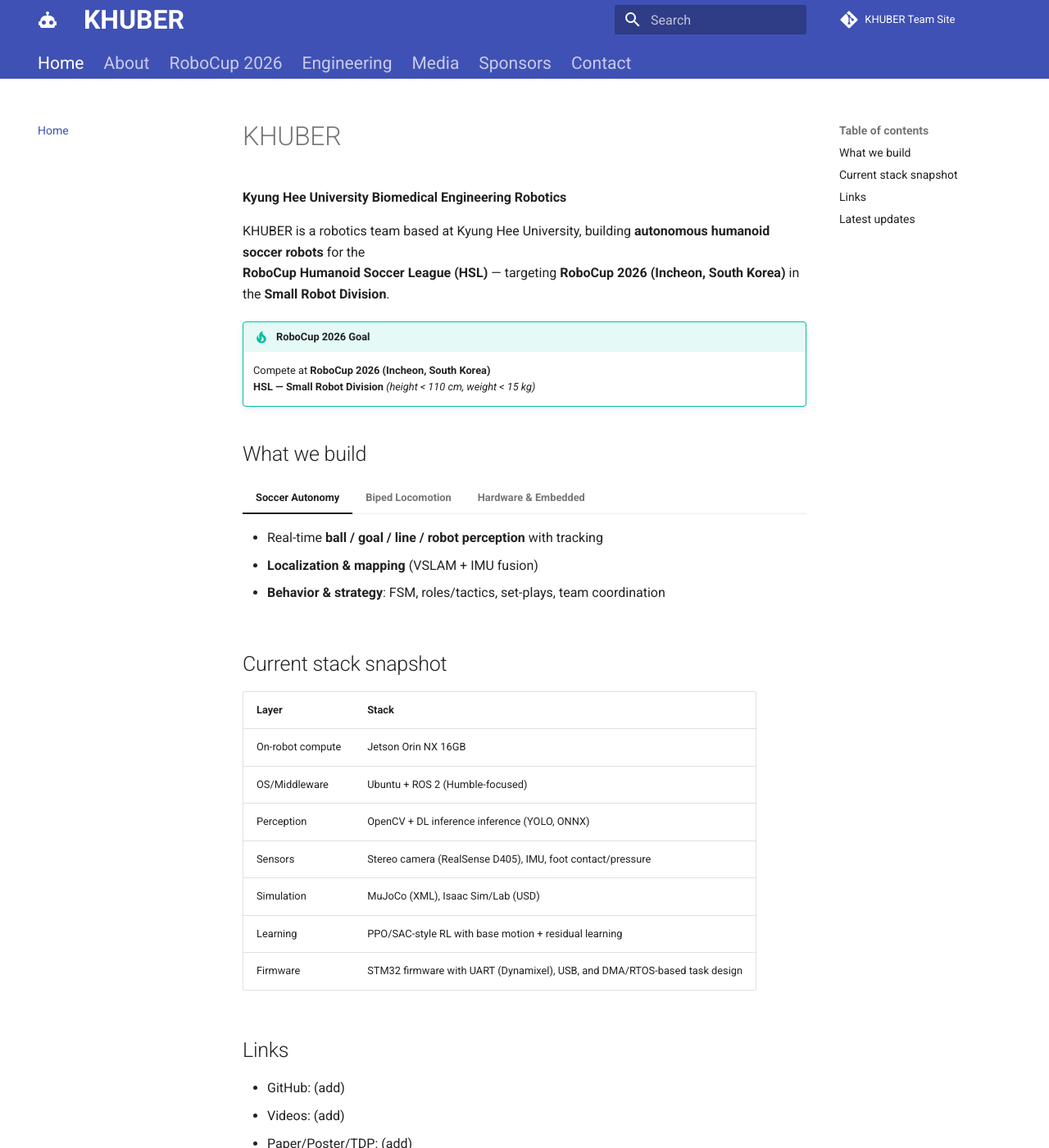
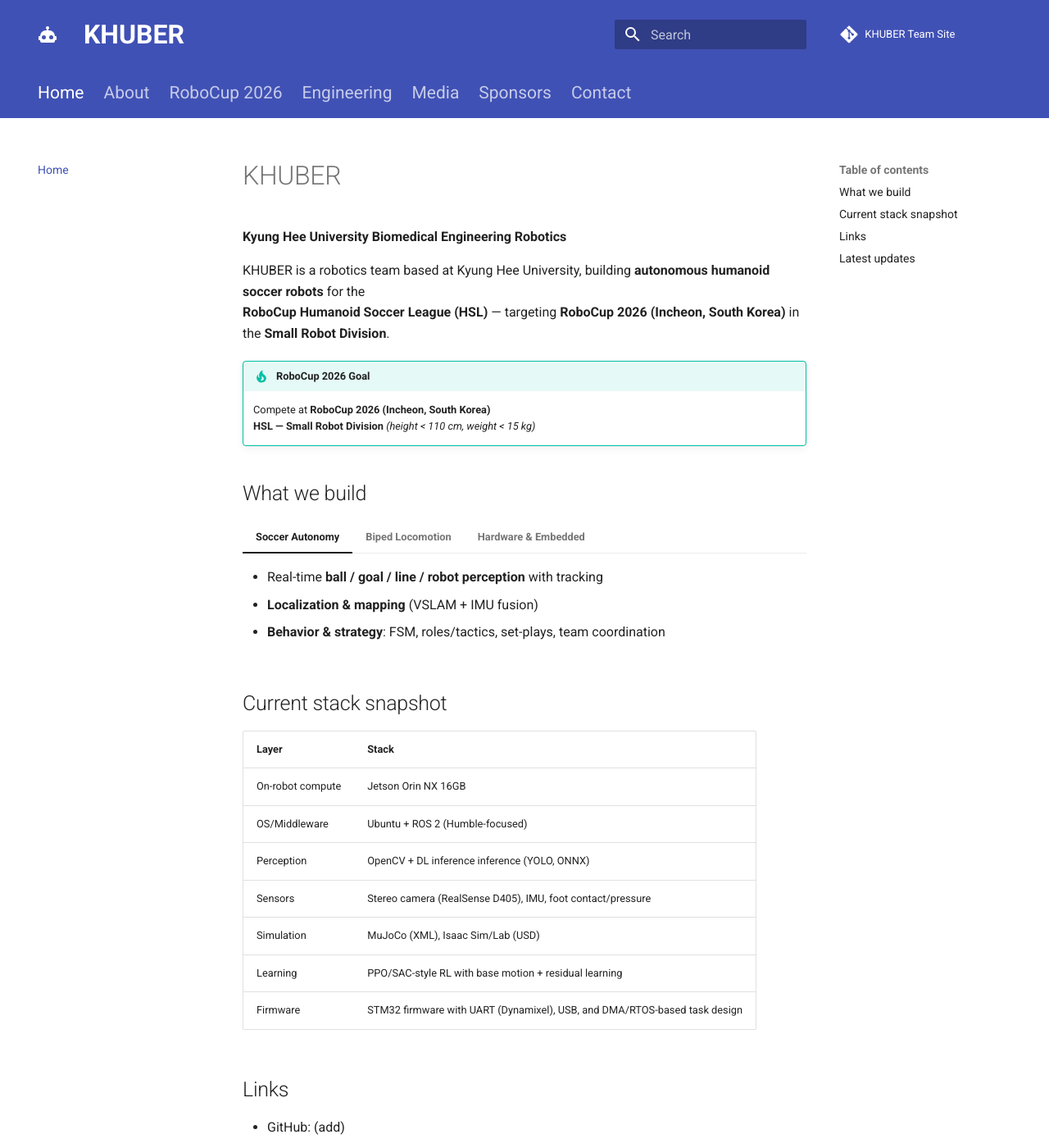
Before and after one commit to KHUBERobotics/KHUBER, an MkDocs documentation site: the page built from docs/index.md, in a window 1280 px wide and 1400 px high. Shown: the whole window at 82% size. Built offline with MkDocs 1.6.1 and Material for MkDocs 9.7.7, drawn with Linux system fonts in a browser that asks for light colours; comment, search, counter and statistics services are not loaded.

Commit message:
Update extra.css

```diff
--- a/docs/stylesheets/extra.css
+++ b/docs/stylesheets/extra.css
@@ -36,3 +36,27 @@
     font-size: 0.95rem;
   }
 }
+
+/* =============================
+   Header/Tabs height (blue area)
+   ============================= */
+
+/* Header(맨 위 파란 바) 높이 */
+.md-header {
+  height: 4.2rem;              /* 기본보다 크게 */
+}
+
+/* Header 내부 정렬(세로 중앙) */
+.md-header__inner {
+  height: 4.2rem;
+  align-items: center;
+}
+
+/* 탭( Home / About ... ) 영역 높이 */
+.md-tabs {
+  height: 3.0rem;
+}
+.md-tabs__inner {
+  height: 3.0rem;
+  align-items: center;
+}
```
